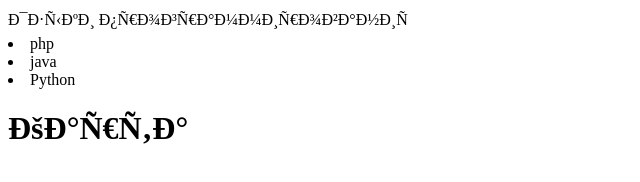
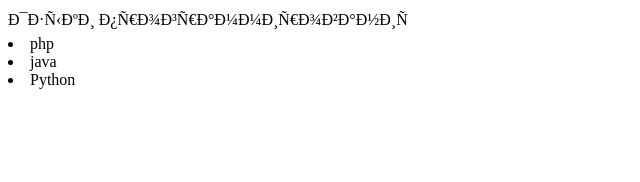
Before and after one commit to ElenaSultanova/elenasultanova.github.io, a plain HTML site: page index.html in a window 1280 px wide. Shown: the whole page, without its empty margins (0-640 px from the left). Drawn offline with Linux system fonts and the light colour scheme.

Commit message:
Update index.html

```diff
--- a/index.html
+++ b/index.html
@@ -11,7 +11,5 @@
 		</div>
 		<script type="text/javascript" charset="utf-8" async src="https://api-maps.yandex.ru/services/constructor/1.0/js/?um=constructor%3Aa53e0bb45bacb0549c3f96915a46627dc7ad9787a330cf2dd804ed94ba4df993&amp;width=500&amp;height=400&amp;lang=ru_RU&amp;scroll=true"></script>
 		</body>
-	<h1>
-		Карта
-	</h1>
+
 </html>
```
